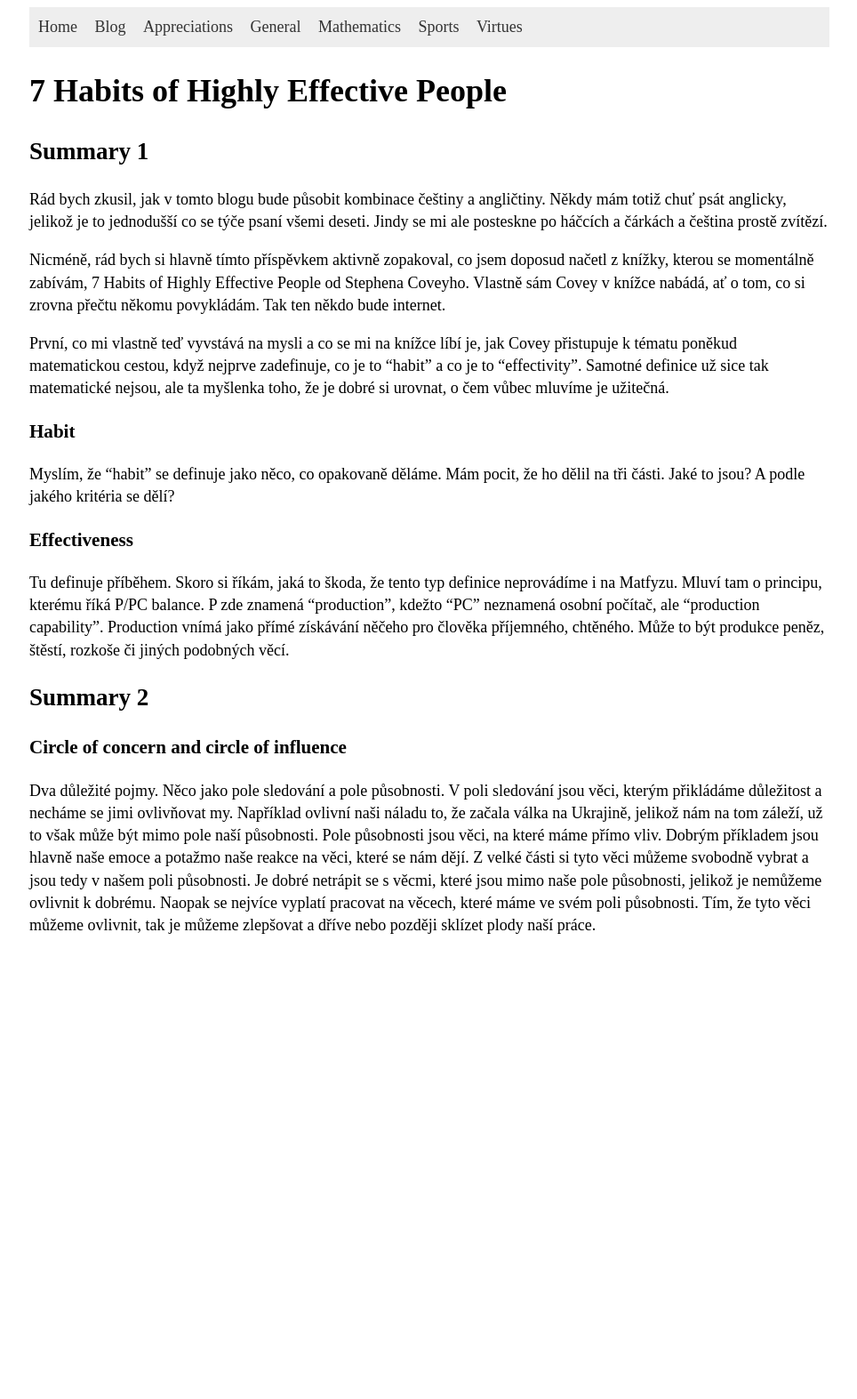
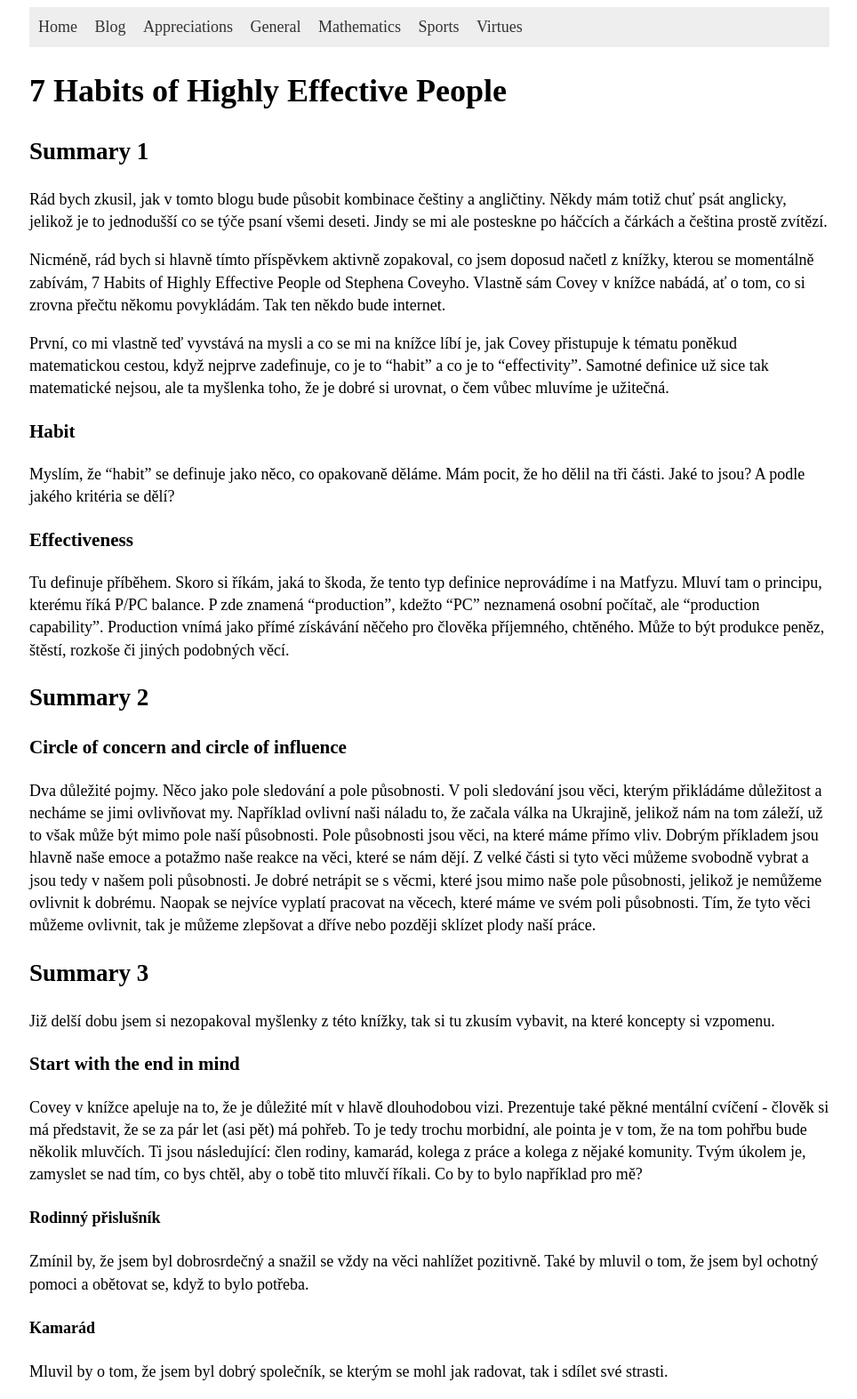
Before and after one commit to hartmaj2/hartmaj2.github.io, a Jekyll site: the page built from _posts/2025-03-24-post.md, in a window 1280 px wide. Shown: the whole page at 89% size, without its empty margins (157-1121 px from the left). Built offline with Jekyll 4.4.1, drawn with Linux system fonts in a browser that asks for light colours; before the commit the page ends 1071 px from its top, so only the background shows below that.

Commit message:
Add part of summary 3

```diff
--- a/_posts/2025-03-24-post.md
+++ b/_posts/2025-03-24-post.md
@@ -26,3 +26,19 @@ Tu definuje příběhem. Skoro si říkám, jaká to škoda, že tento typ defin
 ### Circle of concern and circle of influence
 
 Dva důležité pojmy. Něco jako pole sledování a pole působnosti. V poli sledování jsou věci, kterým přikládáme důležitost a necháme se jimi ovlivňovat my. Například ovlivní naši náladu to, že začala válka na Ukrajině, jelikož nám na tom záleží, už to však může být mimo pole naší působnosti. Pole působnosti jsou věci, na které máme přímo vliv. Dobrým příkladem jsou hlavně naše emoce a potažmo naše reakce na věci, které se nám dějí. Z velké části si tyto věci můžeme svobodně vybrat a jsou tedy v našem poli působnosti. Je dobré netrápit se s věcmi, které jsou mimo naše pole působnosti, jelikož je nemůžeme ovlivnit k dobrému. Naopak se nejvíce vyplatí pracovat na věcech, které máme ve svém poli působnosti. Tím, že tyto věci můžeme ovlivnit, tak je můžeme zlepšovat a dříve nebo později sklízet plody naší práce.
+
+## Summary 3
+
+Již delší dobu jsem si nezopakoval myšlenky z této knížky, tak si tu zkusím vybavit, na které koncepty si vzpomenu.
+
+### Start with the end in mind
+
+Covey v knížce apeluje na to, že je důležité mít v hlavě dlouhodobou vizi. Prezentuje také pěkné mentální cvíčení - člověk si má představit, že se za pár let (asi pět) má pohřeb. To je tedy trochu morbidní, ale pointa je v tom, že na tom pohřbu bude několik mluvčích. Ti jsou následující: člen rodiny, kamarád, kolega z práce a kolega z nějaké komunity. Tvým úkolem je, zamyslet se nad tím, co bys chtěl, aby o tobě tito mluvčí říkali. Co by to bylo například pro mě?
+
+#### Rodinný přislušník
+
+Zmínil by, že jsem byl dobrosrdečný a snažil se vždy na věci nahlížet pozitivně. Také by mluvil o tom, že jsem byl ochotný pomoci a obětovat se, když to bylo potřeba.
+
+#### Kamarád
+
+Mluvil by o tom, že jsem byl dobrý společník, se kterým se mohl jak radovat, tak i sdílet své strasti.
```
